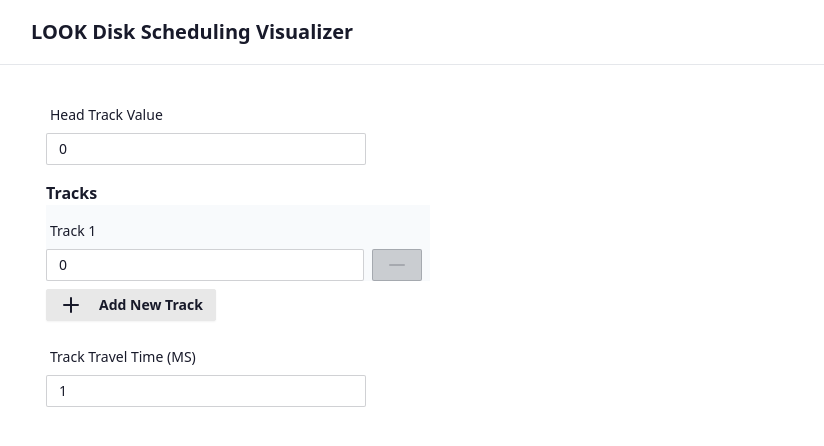
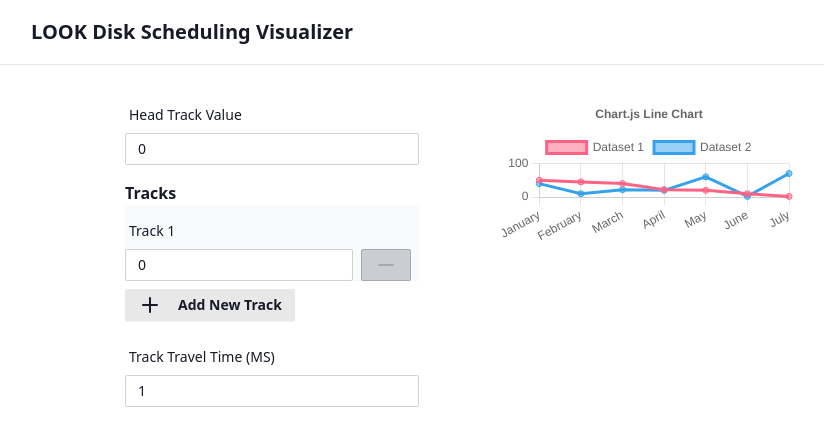
Before and after one commit to roiceee/look-disk-scheduling-algorithm-visualizer, a React (Vite) app: page / in a window 1280 px wide. Shown: the top 446 px of the page, without its empty margins (178-1002 px from the left). Built offline with nearby package versions, Linux system fonts and the light colour scheme.

Commit message:
Add chart.js dependency, and insert sample linechart

```diff
--- a/package.json
+++ b/package.json
@@ -10,8 +10,10 @@
     "preview": "vite preview"
   },
   "dependencies": {
+    "chart.js": "^4.4.2",
     "lucide-react": "^0.368.0",
     "react": "^18.2.0",
+    "react-chartjs-2": "^5.2.0",
     "react-dom": "^18.2.0"
   },
   "devDependencies": {
--- a/src/App.tsx
+++ b/src/App.tsx
@@ -1,7 +1,19 @@
 import { useCallback, useState } from "react";
 import Navbar from "./components/Navbar";
 import { Minus, Plus } from "lucide-react";
-// import { lookDiskScheduling, calculateTotalMovementAndTime, calculateAverageSeekTime } from "./services/computation";
+import { lookDiskScheduling, calculateTotalMovementAndTime, calculateAverageSeekTime } from "./services/computation";
+
+import {
+  Chart as ChartJS,
+  CategoryScale,
+  LinearScale,
+  PointElement,
+  LineElement,
+  Title,
+  Tooltip,
+  Legend,
+} from 'chart.js';
+import { Line } from 'react-chartjs-2';
 
 function App() {
   const [headTrack, setHeadTrack] = useState<number>(0);
@@ -36,21 +48,70 @@
     [tracks]
   );
 
+  //Register Elements
+  ChartJS.register(
+    CategoryScale,
+    LinearScale,
+    PointElement,
+    LineElement,
+    Title,
+    Tooltip,
+    Legend
+  );
+
+  //Line options
+  const options = {
+    responsive: true,
+    plugins: {
+      legend: {
+        position: 'top' as const,
+      },
+      title: {
+        display: true,
+        text: 'Chart.js Line Chart',
+      },
+    },
+  };
+
+  //Line Labels
+  const labels = ['January', 'February', 'March', 'April', 'May', 'June', 'July'];
+
   //Test Case For Computation
-  // const headPosition: number = 50;
-  // const trackRequests: number[] = [40, 10, 22, 20, 60, 2, 70, 45];
-  // const arrangedTracks: number[] = lookDiskScheduling(headPosition, trackRequests);
+  const headPosition: number = 50;
+  const trackRequests: number[] = [40, 10, 22, 20, 60, 2, 70, 45];
+  const arrangedTracks: number[] = lookDiskScheduling(headPosition, trackRequests);
   // const timePerTrack: number = 5; // assuming it takes 5 milliseconds to travel from one track to another
 
   // console.log(arrangedTracks);
   // console.log(calculateTotalMovementAndTime(arrangedTracks, timePerTrack));
   // console.log(calculateAverageSeekTime(arrangedTracks, timePerTrack));
 
+  const data = {
+    labels,
+    datasets: [
+      {
+        label: 'Dataset 1',
+        data: arrangedTracks,
+        borderColor: 'rgb(255, 99, 132)',
+        backgroundColor: 'rgba(255, 99, 132, 0.5)',
+      },
+      {
+        label: 'Dataset 2',
+        data: [40, 10, 22, 20, 60, 2, 70, 45],
+        borderColor: 'rgb(53, 162, 235)',
+        backgroundColor: 'rgba(53, 162, 235, 0.5)',
+      },
+    ],
+  };
+
+
+
   return (
     <main>
       <Navbar className="mb-8 sm:px-20 lg:px-48" />
 
-      <section className="px-2 sm:px-24 lg:px-56">
+      <div className="flex flex-col sm:flex-row justify-center gap-20">
+        <section className="sm:items-center">
           <label className="form-control w-full max-w-xs">
             <div className="label">
               <span className="label-text">Head Track Value</span>
@@ -130,6 +191,11 @@
             </label>
           </div>
         </section>
+
+        <section className="">
+          <Line options={options} data={data} />
+        </section>
+      </div>
     </main>
   );
 }
```
Also changed, not shown: 1 other file (tests, documents, lock files or other folders). Lines whose indentation alone changed are shown as unchanged.
